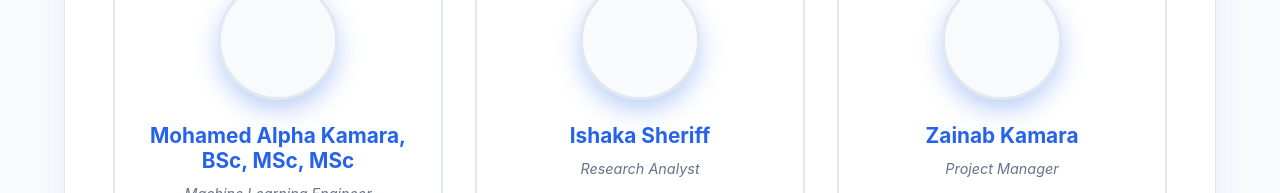
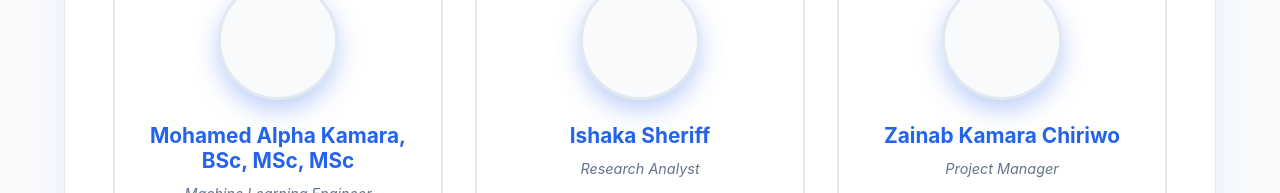
Before and after one commit to Informatics-Consultancy-Firm/portfolio, a plain HTML site: page index.html in a window 1280 px wide. Shown: the part 4760-4953 px from the top of the page. Drawn offline with nearby package versions, Linux system fonts and the light colour scheme.

Commit message:
Update index.html

```diff
--- a/index.html
+++ b/index.html
@@ -1112,7 +1112,7 @@
                 <div class="team-card animate-on-scroll">
                     <div class="team-photo">
                     </div>
-                    <h3>Zainab Kamara</h3>
+                    <h3>Zainab Kamara Chiriwo</h3>
                     <div class="team-role">Project Manager</div>
                     <p style="font-size: 0.9rem; color: var(--text-light); margin-bottom: 1rem;">
                         Ensures timely delivery and quality assurance of all data science projects.
```
